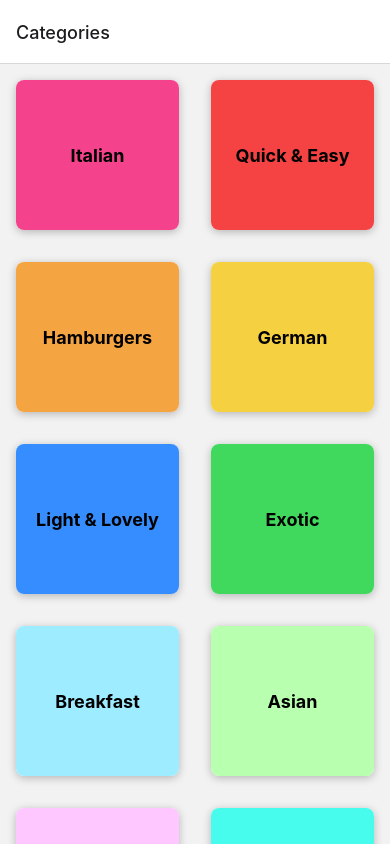
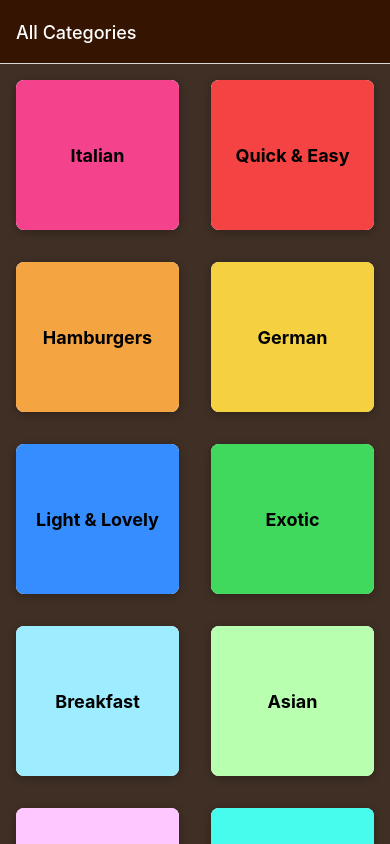
Before and after one commit to MTolouie/MealsApp, a React Native app: screen / in a window 390 px wide. Built offline with nearby package versions, Linux system fonts and the light colour scheme.

Commit message:
added style to the navigation bar and the content background

```diff
--- a/App.js
+++ b/App.js
@@ -13,9 +13,27 @@ export default function App() {
     <Fragment>
       <StatusBar style="light" />
       <NavigationContainer>
-        <stack.Navigator>
-          <stack.Screen name="Categories" component={CategoryScreen} />
-          <stack.Screen name="MealsOverview" component={MealsOverviewScreen} />
+        <stack.Navigator
+          screenOptions={{
+            headerStyle: { backgroundColor: "#351401" },
+            headerTintColor: "white",
+            contentStyle: { backgroundColor: "#3f2f25" },
+          }}
+        >
+          <stack.Screen
+            name="Categories"
+            component={CategoryScreen}
+            options={{
+              title: "All Categories",
+            }}
+          />
+          <stack.Screen
+            name="MealsOverview"
+            component={MealsOverviewScreen}
+            options={{
+              title: "Meals",
+            }}
+          />
         </stack.Navigator>
       </NavigationContainer>
     </Fragment>
```
